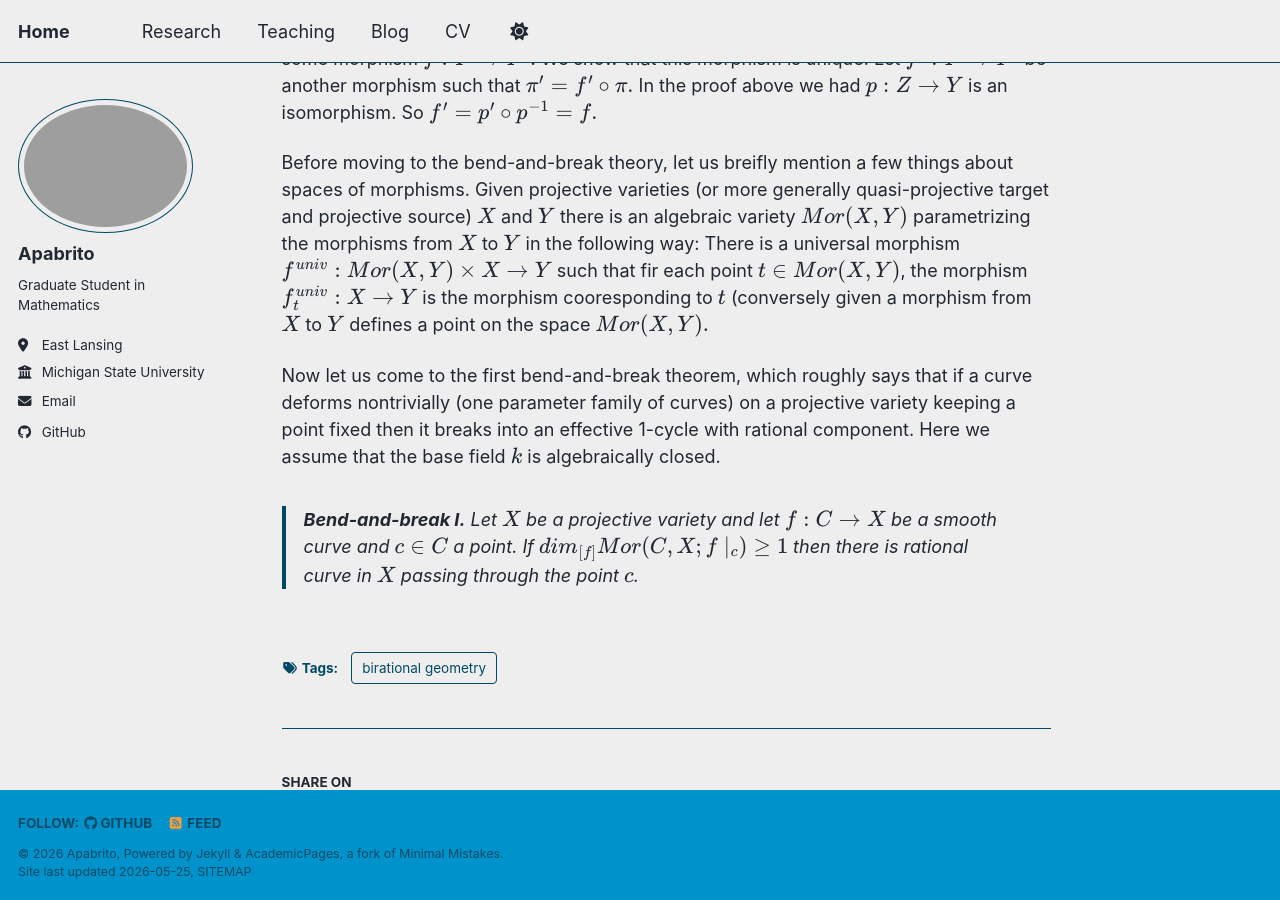
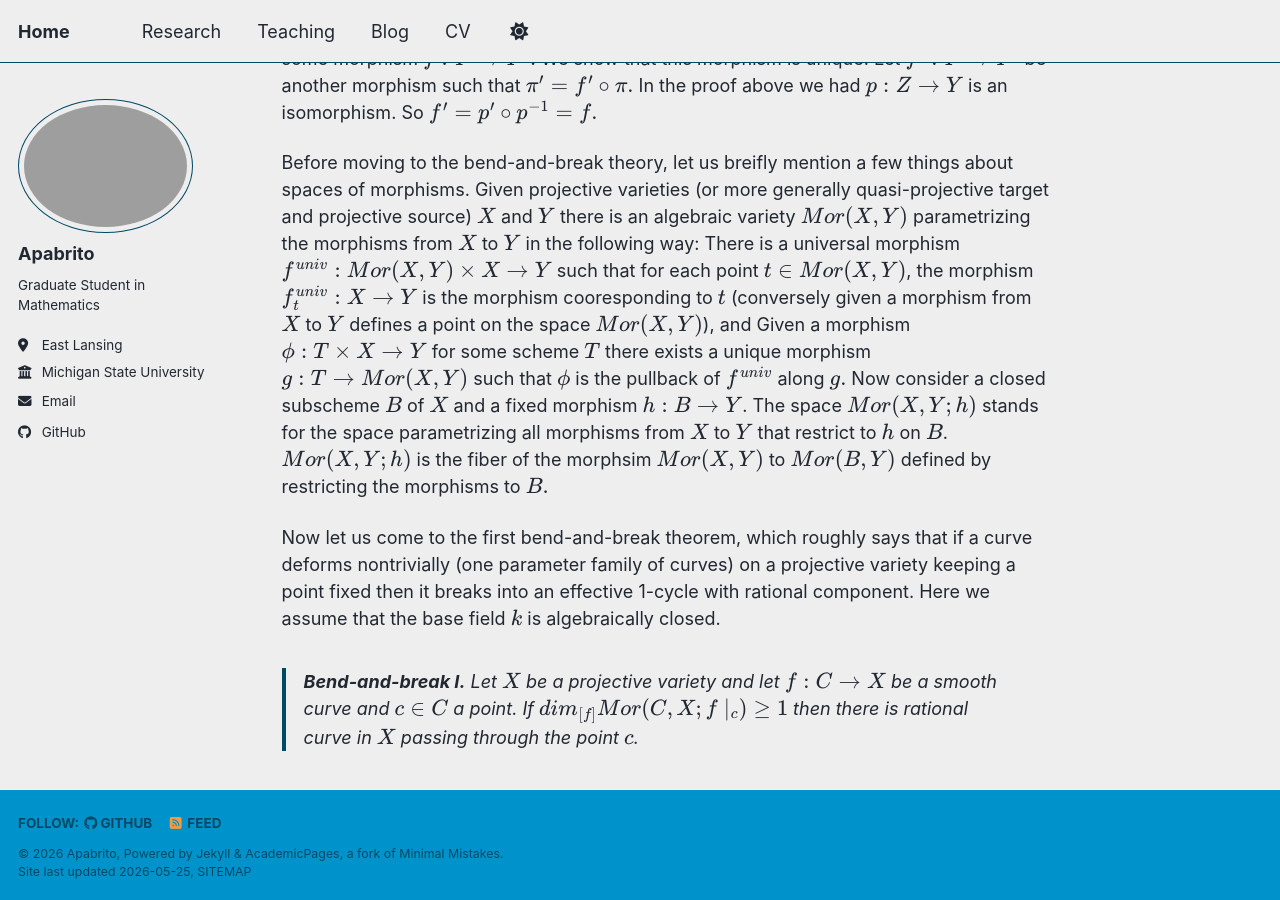
Before and after one commit to apabrito1/apabrito1.github.io, a Jekyll site: the page built from _posts/2012-08-14-blog-post-1.md, in a window 1280 px wide and 900 px high, scrolled down 1969 px. Built offline with Jekyll 4.4.1, drawn with Linux system fonts in a browser that asks for light colours; a script bundle is joined from its source files by our own code; library files that are not in the unit come from our copies; some of the changed text lies outside the part shown.

Commit message:
Update 2012-08-14-blog-post-1.md

```diff
--- a/_posts/2012-08-14-blog-post-1.md
+++ b/_posts/2012-08-14-blog-post-1.md
@@ -37,7 +37,7 @@ Now let us prove the following **rigidity lemma** which is crucial in most of th
 
 The above theorem lets us prove that the relative cone of curves of a morphism determines the morphism uniquely. Let $X,Y$ and $Y'$ be projective varieties and $\pi:X\to Y,$ $\pi':X\to Y'$ be morphisms with $\O_Y\cong \pi_ *\O_X.$ Let $NE(\pi)$ be contained in $NE(\pi')$ which means that every irreducible curve contracted by $\pi$ is also contracted by $\pi'.$ So every fiber of $\pi$ (since through every point in the fiber there is an irreducible curve passing through that point) is contracted by $\pi'.$ By the theorem above $\pi'=f\circ \pi$ for some morphism $f:Y\to Y'.$ We show that this morphism is unique. Let $f':Y\to Y'$ be another morphism such that $\pi'=f'\circ \pi.$ In the proof above we had $p:Z\to Y$ is an isomorphism. So $f'=p'\circ p^{-1}=f.$
 
-Before moving to the bend-and-break theory, let us breifly mention a few things about spaces of morphisms. Given projective varieties (or more generally quasi-projective target and projective source) $X$ and $Y$ there is an algebraic variety $Mor(X,Y)$ parametrizing the morphisms from $X$ to $Y$ in the following way: There is a universal morphism $f^{univ}:Mor(X,Y)\times X\to Y$ such that fir each point $t\in Mor(X,Y)$, the morphism $f^{univ}_t:X\to Y$ is the morphism cooresponding to $t$ (conversely given a morphism from $X$ to $Y$ defines a point on the space $Mor(X,Y).$
+Before moving to the bend-and-break theory, let us breifly mention a few things about spaces of morphisms. Given projective varieties (or more generally quasi-projective target and projective source) $X$ and $Y$ there is an algebraic variety $Mor(X,Y)$ parametrizing the morphisms from $X$ to $Y$ in the following way: There is a universal morphism $f^{univ}:Mor(X,Y)\times X\to Y$ such that for each point $t\in Mor(X,Y)$, the morphism $f^{univ}_t:X\to Y$ is the morphism cooresponding to $t$ (conversely given a morphism from $X$ to $Y$ defines a point on the space $Mor(X,Y)$), and Given a morphism $\phi: T\times X\to Y$ for some scheme $T$ there exists a unique morphism $g:T\to Mor(X,Y)$ such that $\phi$ is the pullback of $f^{univ}$ along $g.$ Now consider a closed subscheme $B$ of $X$ and a fixed morphism $h:B\to Y$. The space $Mor(X,Y;h)$ stands for the space parametrizing all morphisms from $X$ to $Y$ that restrict to $h$ on $B$. $Mor(X,Y;h)$ is the fiber of the morphsim $Mor(X,Y)$ to $Mor(B,Y)$ defined by restricting the morphisms to $B.$
 
 Now let us come to the first bend-and-break theorem, which roughly says that if a curve deforms nontrivially (one parameter family of curves) on a projective variety keeping a point fixed then it breaks into an effective 1-cycle with rational component. Here we assume that the base field $k$ is algebraically closed.
 
```
